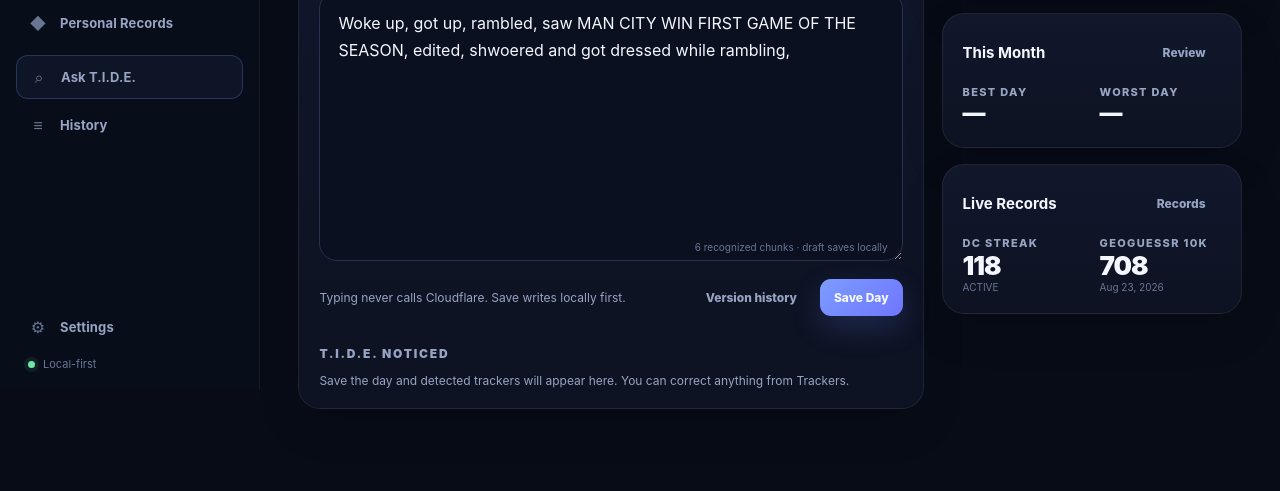
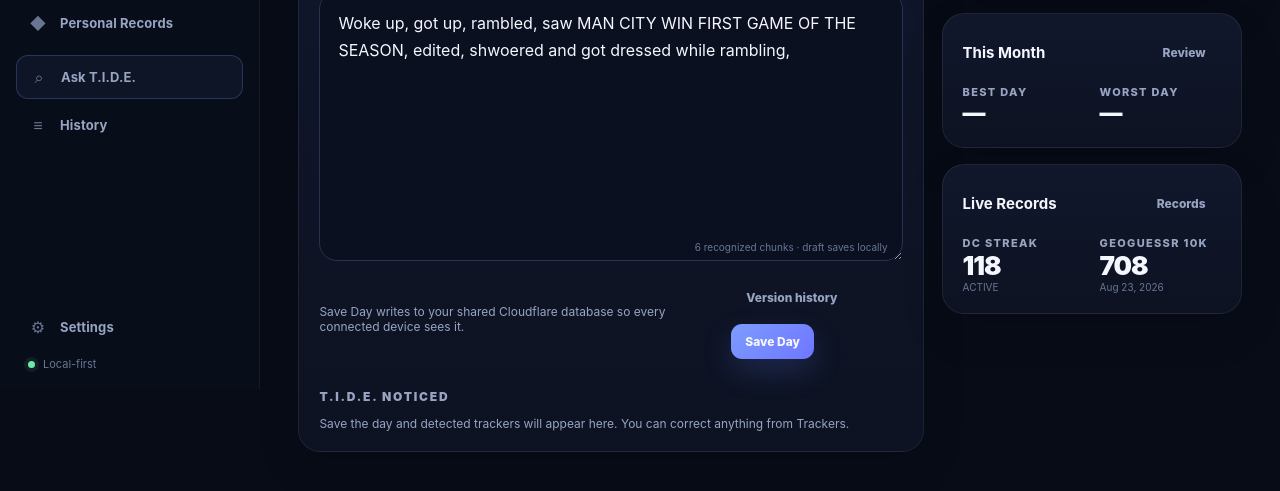
Before and after one commit to Danteivery7/T.I.D.E., a website: page index.html in a window 1280 px wide. Shown: the part 411-902 px from the top of the page. Drawn offline with Linux system fonts and the light colour scheme; no server answers.

Commit message:
Load shared Save Day enforcement

```diff
--- a/index.html
+++ b/index.html
@@ -77,6 +77,7 @@
     import { ensureBundledHistory } from './history-bootstrap.js';
     await ensureBundledHistory();
     await import('./app.js');
+    await import('./shared-save.js');
     await import('./enhancements.js');
     await import('./migraine-fix.js');
     await import('./tracker-upgrades.js');
```
